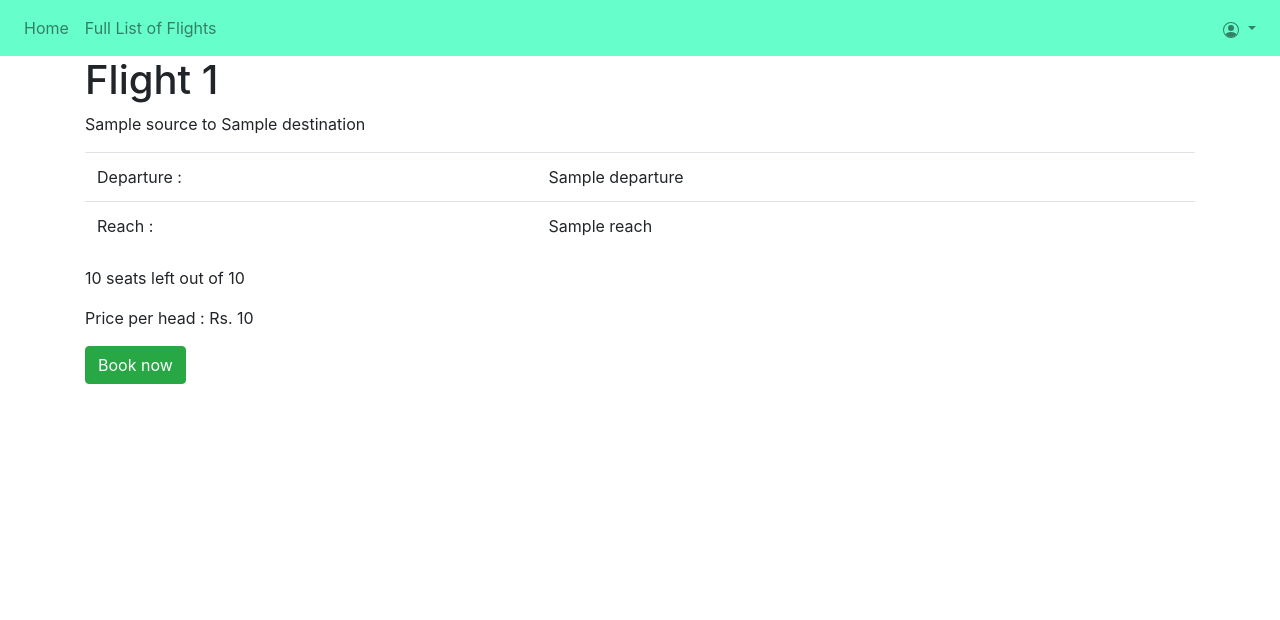
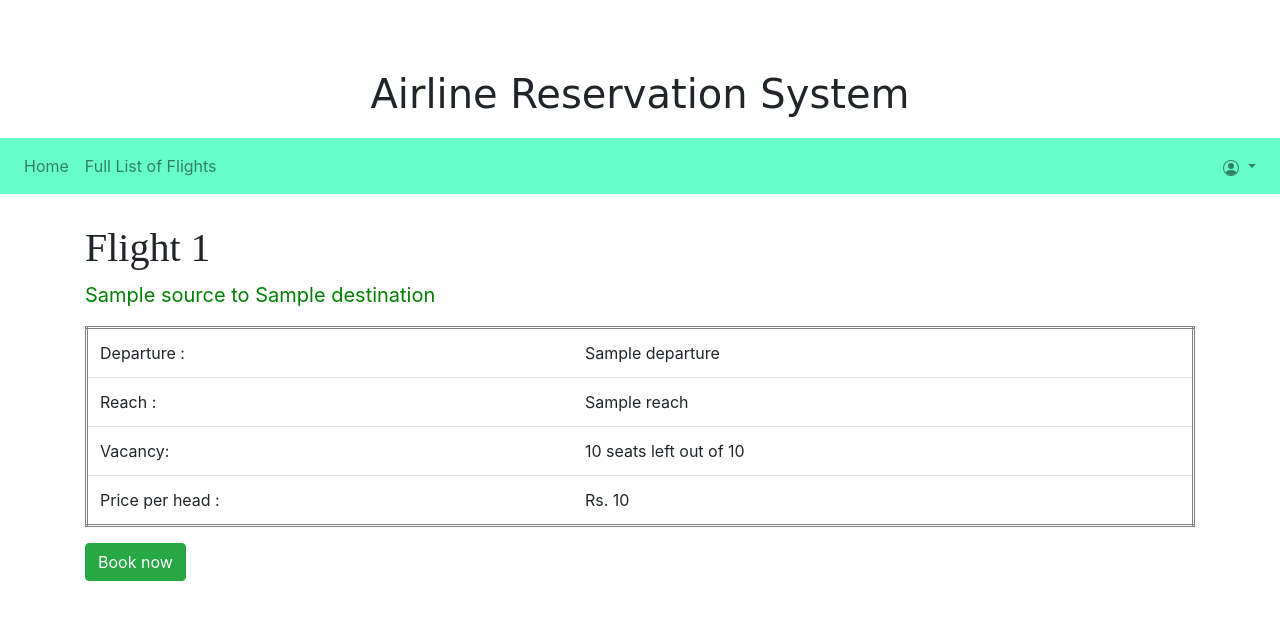
Before and after one commit to PratikGarai/Airline-Reservation-System, a Django app: template AirlineReservation/AirApp/templates/FlightList.html in a window 1280 px wide. Shown: the top 620 px of the page. Run offline with Django 3.2, Linux system fonts and the light colour scheme; the template is opened without the code that fills it: most values are stand-ins (such as "Sample title", 1, 10 or a date in 2020); some libraries are stand-ins or nearby versions.

Commit message:
More changes

```diff
--- a/AirlineReservation/AirApp/templates/FlightList.html
+++ b/AirlineReservation/AirApp/templates/FlightList.html
@@ -5,9 +5,9 @@
 	{% else %}
 		{% for flight in flight_list %}
 		<div class = "flight-div">
-			<h1> Flight {{ flight.number }} </h1>
-			<p> {{ flight.source }} to {{ flight.destination }} </p>
-			<table class="table times">
+			<h1 style="font-family: serif; margin-top:30px;"> Flight {{ flight.number }} </h1>
+			<p style="color:green; font-size: 20px;"> {{ flight.source }} to {{ flight.destination }} </p>
+			<table class="table times" style="border-style: double;border-radius: 35px;">
 				<tr>
 					<td> Departure : </td>
 					<td> {{flight.departure}} </td>
@@ -16,9 +16,17 @@
 					<td> Reach : </td>
 					<td> {{flight.reach}} </td>
 				</tr>
+
+			<tr>
+				<td>Vacancy: </td>
+				<td>{{ flight.vacancy }} seats left out of {{ flight.capacity }}</td>
+			</tr>
+			<tr>
+				<td> Price per head : </td>
+				<td><span class="price"> Rs. {{flight.price_per_head}} </span>
+				</td>
+			</tr>
 			</table>
-			<p> {{ flight.vacancy }} seats left out of {{ flight.capacity }} </p>
-			<p> Price per head : Rs. <span class="price"> {{flight.price_per_head}} </span></p>
 			{% if user.is_superuser %}
 			<a class="btn btn-danger" href="/deleteFlight/{{flight.pk}}">Delete</a>
 			{% else %}
--- a/AirlineReservation/AirApp/templates/Template.html
+++ b/AirlineReservation/AirApp/templates/Template.html
@@ -15,6 +15,7 @@
   		<script src=" {% static 'js/main.js' %}" type="text/javascript"></script>
 	</head>
 	<body>
+		<h1 style="text-align: center; font-family: comic sans MS; margin-top: 70px; margin-bottom: 20px;">Airline Reservation System</h1>
 		{% include "navigation.html" %}
 		<div class="container main-body-block">
 			{% block body_block %}
--- a/AirlineReservation/static/css/main.css
+++ b/AirlineReservation/static/css/main.css
@@ -2,8 +2,3 @@ body{
 	background-image: url('/static/img/airline1.jpg') no-repeat center center fixed;
   background-size: cover;
 }
-
-form.custom-form-css
-{
-	margin:100px;
-}
--- a/AirlineReservation/static/js/main.js
+++ b/AirlineReservation/static/js/main.js
@@ -7,6 +7,9 @@ function formClass(formName){
 	$("input[type='submit']").addClass("col-sm-12 col-md-8 btn article-btn btn-primary");
 	$(".helptext").addClass("form-text text-muted");
 	$("select").addClass("form-control");
+	$(".custom-form-css").css({"border-style": "ridge","margin":"100px",
+	"padding":"50px", "border-radius":"10px"});
+	$("form").wrapOuter("<h1>Hello</h1>");
 	switch(formName){
 		case "Login":
 			$("#id_username").addClass("Username");
```
Also changed, not shown: AirlineReservation/AirApp/templates/ProfilePage.html (+5 -5 lines).
